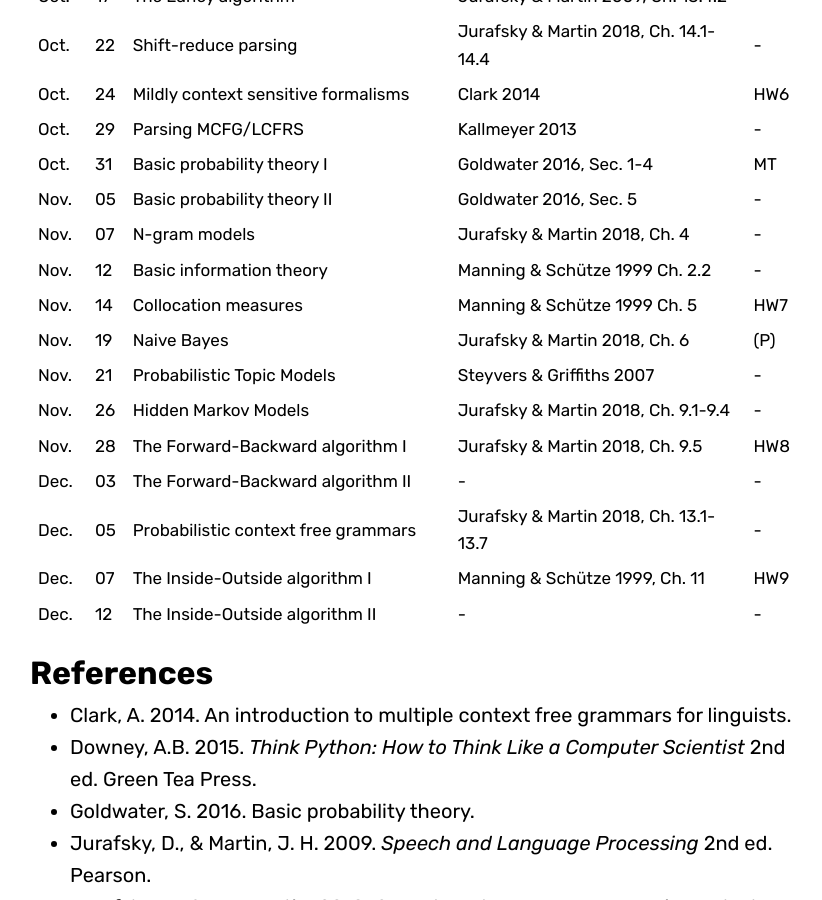
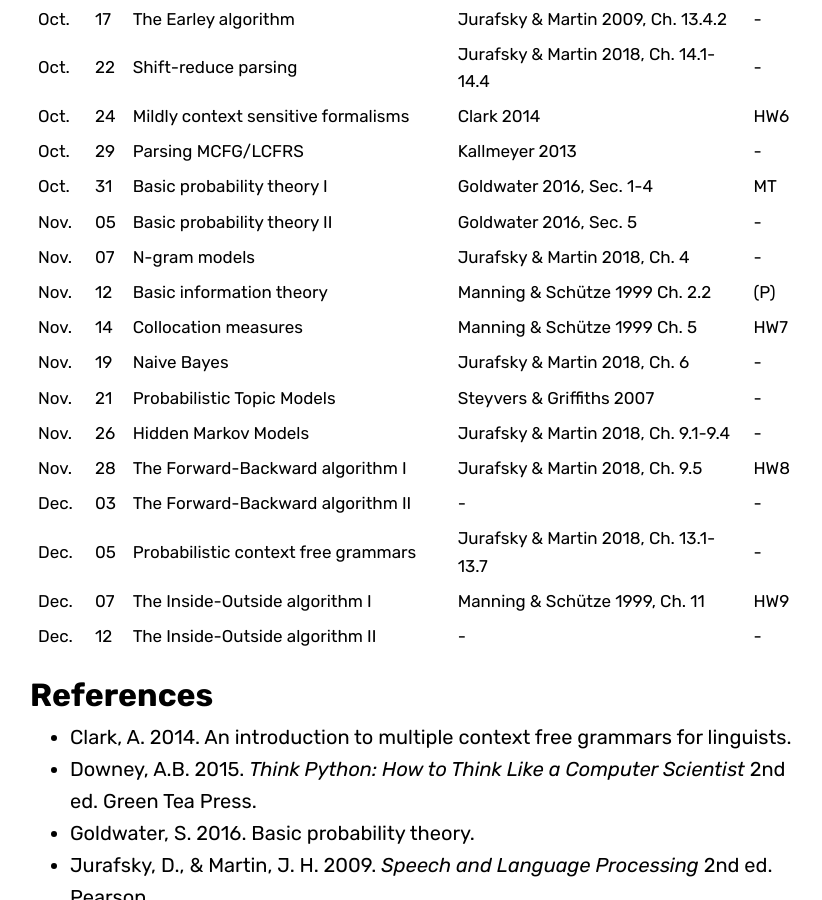
Before and after one commit to JIAXINGUY/aaronstevenwhite.github.io, a Jekyll site: the page built from teaching/fall2018/intro-to-comp-ling/index.md, in a window 1280 px wide and 900 px high, scrolled down 4801 px. Shown: the whole window, without its empty margins (226-1048 px from the left). Built offline with Jekyll 4.4.1, drawn with Linux system fonts in a browser that asks for light colours; some web fonts are replaced.

Commit message:
fixed date for prospectus in schedule

```diff
--- a/teaching/fall2018/intro-to-comp-ling/index.md
+++ b/teaching/fall2018/intro-to-comp-ling/index.md
@@ -22,12 +22,12 @@ theory and developing students' ability to implement these techniques.
 
 | **Classroom**    | 513 Lattimore Hall                                      |
 | **Time**         | Monday & Wednesday 10:25-11:40am                        |
-
+|                  |                                                         |
 | **Instructor**   | [Aaron Steven White](http://aswhite.net)                |
 | **Office**       | 511A Lattimore Hall                                     |
 | **Office hours** | Tuesday 9:30-10:30am & 12:30-1:30pm (or by appointment) |
 | **Email**        | aaron.white@rochester.edu                               |
-
+|                  |                                                         |
 | **TA**           | Venkat Govindarajan                                     |
 | **Office**       | 4107 Wegmans Hall                                       |
 | **Email**        | vgovinda@ur.rochester.edu                               |
@@ -171,9 +171,9 @@ Oct.  | 29 | Parsing MCFG/LCFRS                        | Kallmeyer 2013
 Oct.  | 31 | Basic probability theory I                | Goldwater 2016, Sec. 1-4                 | MT   |
 Nov.  | 05 | Basic probability theory II               | Goldwater 2016, Sec. 5                   | -    |
 Nov.  | 07 | N-gram models                             | Jurafsky & Martin 2018, Ch. 4            | -    |
-Nov.  | 12 | Basic information theory                  | Manning & Schütze 1999 Ch. 2.2           | -    |
+Nov.  | 12 | Basic information theory                  | Manning & Schütze 1999 Ch. 2.2           | (P)  |
 Nov.  | 14 | Collocation measures                      | Manning & Schütze 1999 Ch. 5             | HW7  |
-Nov.  | 19 | Naive Bayes                               | Jurafsky & Martin 2018, Ch. 6            | (P)  |
+Nov.  | 19 | Naive Bayes                               | Jurafsky & Martin 2018, Ch. 6            | -    |
 Nov.  | 21 | Probabilistic Topic Models                | Steyvers & Griffiths 2007                | -    |
 Nov.  | 26 | Hidden Markov Models                      | Jurafsky & Martin 2018, Ch. 9.1-9.4      | -    |
 Nov.  | 28 | The Forward-Backward algorithm I          | Jurafsky & Martin 2018, Ch. 9.5          | HW8  |
```
